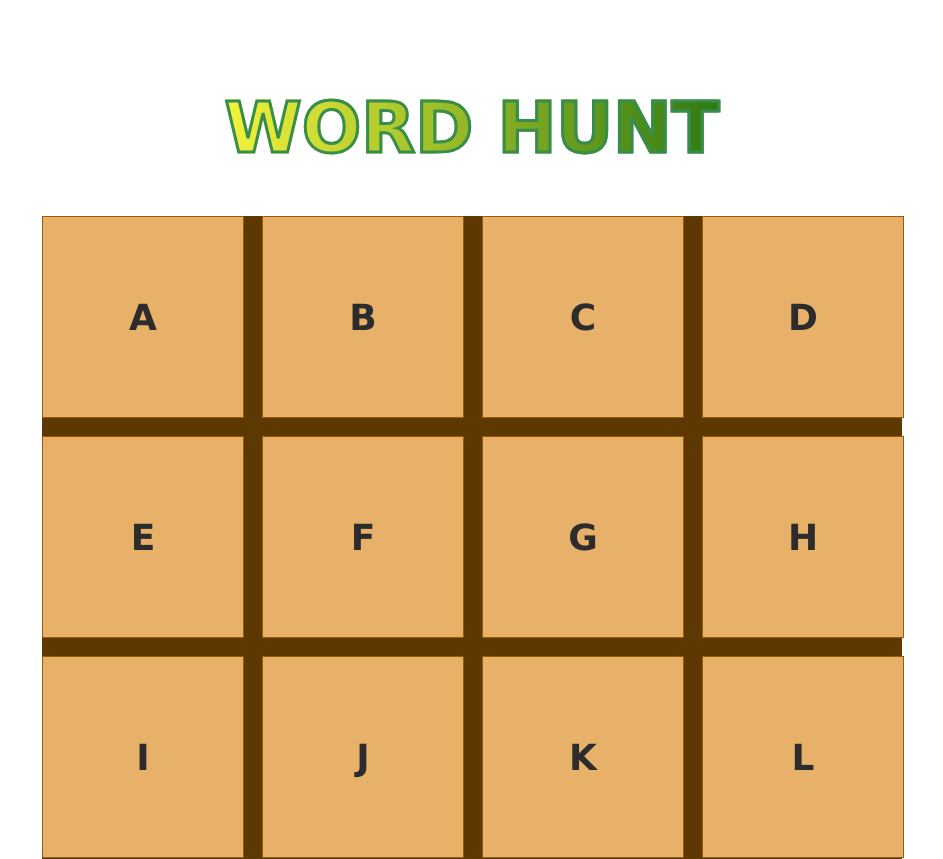
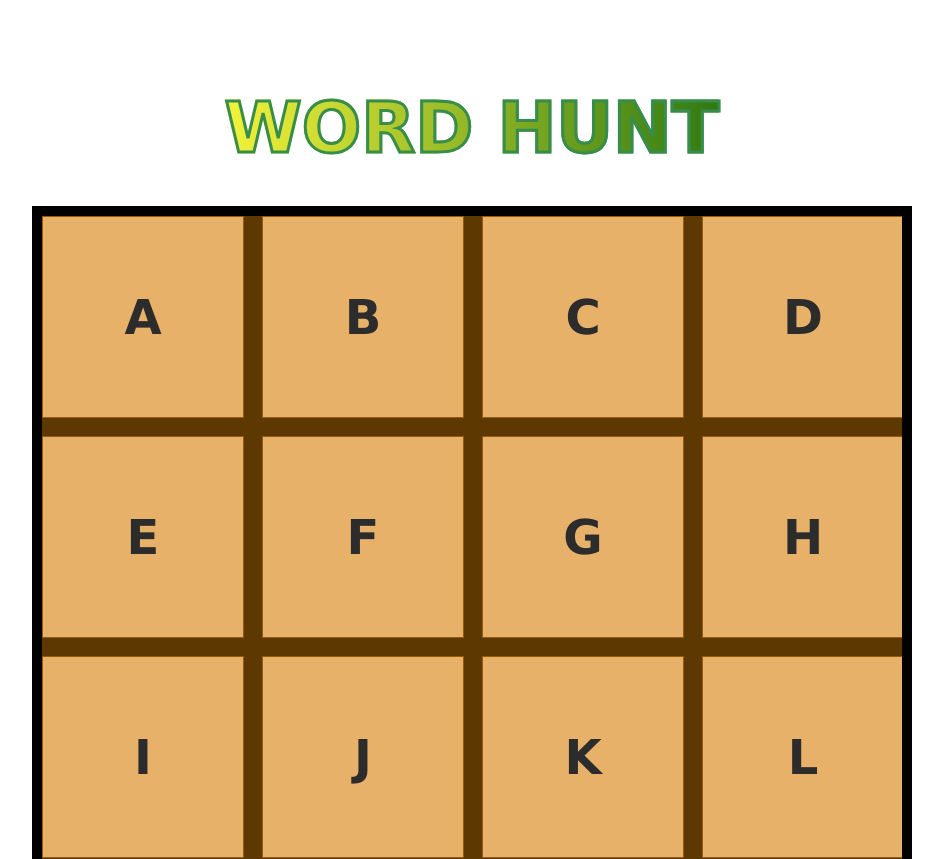
Before and after one commit to junged856/wordhuntonline, a React (Vite) app: page / in a window 1280 px wide. Shown: the top 859 px of the page, without its empty margins (168-1111 px from the left). Built offline with nearby package versions, Linux system fonts and the light colour scheme.

Commit message:
created lines to visualize path

```diff
--- a/src/App.tsx
+++ b/src/App.tsx
@@ -1,51 +1,35 @@
 import { useState } from "react";
 import "./App.css";
 import Board from "./Board";
+import LinePath from "./LinePath";
+
+export interface TileObject {
+	letter: string;
+	idx: number;
+	x: number;
+	y: number;
+}
 
 function App() {
-	const [tilesPressed, setTilesPressed] = useState<number[]>([]);
+	const [tilesPressed, setTilesPressed] = useState<TileObject[]>([]);
 
-  // whenever mouse is released anywhere in the app, the tiles reset
+	// whenever mouse is released anywhere in the app, the tiles reset
 	const resetTiles = () => {
 		console.clear();
 		setTilesPressed([]);
 	};
 
 	return (
-		<div onMouseUp={resetTiles} className='window'>
-      <h1 className="game_title">WORD HUNT</h1>
+		<div onMouseUp={resetTiles} className="window">
+			<h1 className="game_title">WORD HUNT</h1>
 			<Board
 				letters="abcdefghijklmnop"
 				tilesPressed={tilesPressed}
 				setTilesPressed={setTilesPressed}
 			/>
+			<LinePath tilesPressed={tilesPressed}></LinePath>
 		</div>
 	);
-
-	// return (
-	//   <>
-	//     <div>
-	//       <a href="https://vite.dev" target="_blank">
-	//         <img src={viteLogo} className="logo" alt="Vite logo" />
-	//       </a>
-	//       <a href="https://react.dev" target="_blank">
-	//         <img src={reactLogo} className="logo react" alt="React logo" />
-	//       </a>
-	//     </div>
-	//     <h1>Vite + React</h1>
-	//     <div className="card">
-	//       <button onClick={() => setCount((count) => count + 1)}>
-	//         count is {count}
-	//       </button>
-	//       <p>
-	//         Edit <code>src/App.tsx</code> and save to test HMR
-	//       </p>
-	//     </div>
-	//     <p className="read-the-docs">
-	//       Click on the Vite and React logos to learn more
-	//     </p>
-	//   </>
-	// )
 }
 
 export default App;
--- /dev/null
+++ b/src/LinePath.tsx
@@ -0,0 +1,37 @@
+import type { TileObject } from "./App";
+
+interface Props {
+	tilesPressed: TileObject[];
+}
+
+const LinePath = ({ tilesPressed }: Props) => {
+	// console.log({x1, x2, y1, y2});
+	return (
+		<svg
+			width={`${800 + 3 * 20}px`}
+			height={800 + 3 * 20}
+			className="line_path"
+			style={{ border: "10px solid black" }}
+		>
+			{tilesPressed.map((tile, index) => {
+				if (index < tilesPressed.length - 1) {
+					const nextTile = tilesPressed[index + 1];
+					return (
+						<line
+							x1={tile.x}
+							y1={tile.y}
+							x2={nextTile.x}
+							y2={nextTile.y}
+							stroke="#ac0d0dff"
+							strokeWidth="15px"
+							stroke-linecap="round"
+							style={{ transform: "translateX(100px) translateY(100px)" }}
+						/>
+					);
+				}
+			})}
+		</svg>
+	);
+};
+
+export default LinePath;
--- a/src/Tile.tsx
+++ b/src/Tile.tsx
@@ -1,10 +1,11 @@
 import { type Dispatch, useState } from "react";
 import "./index.css";
 import { NUM_ROWS, NUM_COLS } from "./constants.ts";
+import { type TileObject } from "./App.tsx";
 
 interface Props {
-	tilesPressed: number[];
-	setTilesPressed: Dispatch<React.SetStateAction<number[]>>;
+	tilesPressed: TileObject[];
+	setTilesPressed: Dispatch<React.SetStateAction<TileObject[]>>;
 	letter: string;
 	idx: number;
 	x: number;
@@ -27,7 +28,7 @@ function Tile({ tilesPressed, setTilesPressed, letter, idx, x, y }: Props) {
 
 	function is_adjacent_to_last_selection(tile: { row: number; col: number }) {
 		const last_selected_pos = get_position(
-			tilesPressed[tilesPressed.length - 1]
+			tilesPressed[tilesPressed.length - 1].idx
 		);
 		if (
 			(last_selected_pos.row == -1 && last_selected_pos.col == -1) ||
@@ -46,17 +47,17 @@ function Tile({ tilesPressed, setTilesPressed, letter, idx, x, y }: Props) {
 		if (e.buttons === 1) {
 			console.log(`User entered ${pos.row + "," + pos.col}, index: ${idx}`);
 			if (
-				!tilesPressed.includes(idx) &&
+				!isPressed() &&
 				(tilesPressed.length === 0 || is_adjacent_to_last_selection(pos))
 			) {
-				setTilesPressed([...tilesPressed, idx]);
+				setTilesPressed([...tilesPressed, {letter: letter, idx: idx, x: x, y: y}]);
 			}
 			console.log(tilesPressed);
 		}
 	};
 
 	const isPressed = () => {
-		return tilesPressed.includes(idx);
+		return tilesPressed.some(tile => tile.idx === idx);
 	};
 
 	return (
--- a/src/index.css
+++ b/src/index.css
@@ -18,11 +18,11 @@
 
 .tile_letter {
 	font-family: Verdana, Geneva, Tahoma, sans-serif;
-	font-size: 225%;
+	font-size: 300%;
 	color: rgb(44, 44, 44);
-  padding: 60px;
+	padding: 60px;
+	position: absolute;
 	margin: 0%;
-	position: absolute;
 	left: 50%;
 	top: 50%;
 	transform: translateY(-50%) translateX(-50%);
@@ -34,6 +34,14 @@
 	position: relative;
 	width: calc(800px + 3 * 20px);
 	height: calc(800px + 3 * 20px);
+}
+
+.line_path {
+	position: relative;
+	top: -870px;
+	pointer-events: none;
+	z-index: 10;
+	font-size: 100%;
 }
 
 .game_title {
```
Also changed, not shown: src/Board.tsx (+8 -7 lines).
